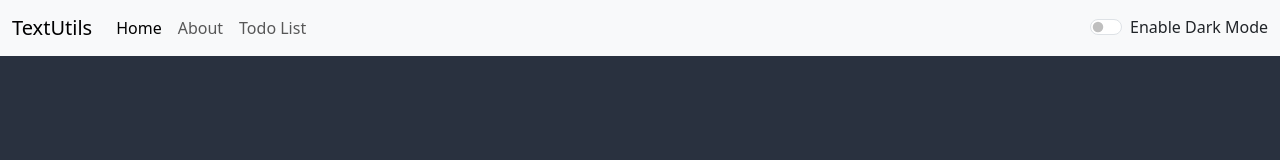
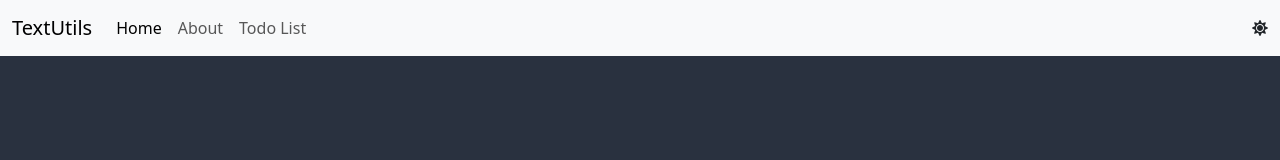
Before and after one commit to engmg99/React_Util_Projects, a React (Vite) app: page / in a window 1280 px wide. Shown: the top 160 px of the page. Built offline with nearby package versions, Linux system fonts and the light colour scheme.

Commit message:
fixed router part

```diff
--- a/src/App.jsx
+++ b/src/App.jsx
@@ -1,10 +1,10 @@
-import { useState } from "react";
 import Navbar from "./components/Navbar";
-import FirstComponent from "./components/FirstComponent";
 import TextForm from "./components/TextForm";
 import About from "./components/About";
 import Alert from "./components/Alert";
-import { Outlet } from "react-router-dom";
+import { BrowserRouter as Router, Routes, Route } from "react-router-dom";
+import React, { useState } from "react";
+import Todo from "./components/Todo";
 
 const App = () => {
   const [appModeDarkOrLight, setAppMode] = useState("light");
@@ -29,22 +29,37 @@ const App = () => {
   };
 
   return (
-    <>
+    <React.Fragment>
+      <main>
+        <Router>
           <Navbar
             headingTitle="TextUtils"
             appMode={appModeDarkOrLight}
             toggleMode={toggleMode}
           />
           <Alert alert={alert} />
-      {/* <About appMode={appModeDarkOrLight}></About> */}
-      <Outlet />
-      {/* <TextForm
+          <Routes>
+            <Route
+              path="/React_Util_Projects/"
+              element={
+                <TextForm
                   heading="Enter the text to analyze below"
                   appMode={appModeDarkOrLight}
                 />
-      <About />*/}
-      {/* <FirstComponent title="Practice Component" /> */}
-    </>
+              }
+            />
+            <Route
+              path="/React_Util_Projects/about"
+              element={<About appMode={appModeDarkOrLight} />}
+            />
+            <Route
+              path="/React_Util_Projects/toDo"
+              element={<Todo appMode={appModeDarkOrLight} />}
+            />
+          </Routes>
+        </Router>
+      </main>
+    </React.Fragment>
   );
 };
 
--- a/src/components/Navbar.jsx
+++ b/src/components/Navbar.jsx
@@ -1,4 +1,6 @@
 import { Link } from "react-router-dom";
+import { FaMoon, FaSun } from "react-icons/fa";
+import PropTypes from "prop-types";
 
 const Navbar = (props) => {
   return (
@@ -33,7 +35,11 @@ const Navbar = (props) => {
               </Link>
             </li>
             <li className="nav-item">
-              <Link className="nav-link" to="/React_Util_Projects/about">
+              <Link
+                className="nav-link"
+                to="/React_Util_Projects/about"
+                state={{ data: props.appMode }}
+              >
                 About
               </Link>
             </li>
@@ -43,26 +49,11 @@ const Navbar = (props) => {
               </Link>
             </li>
           </ul>
-          <div
-            className={`form-check form-switch text-${
-              props.appMode === "light" ? "dark" : "light"
-            }`}
-          >
-            <input
-              className="form-check-input"
-              type="checkbox"
-              role="switch"
-              id="flexSwitchCheckDefault"
-              onClick={props.toggleMode}
-            />
-            <label
-              className="form-check-label"
-              htmlFor="flexSwitchCheckDefault"
-            >
-              Enable Dark Mode
-            </label>
-          </div>
-
+          {props.appMode === "light" ? (
+            <FaSun onClick={props.toggleMode} />
+          ) : (
+            <FaMoon className="text-light" onClick={props.toggleMode} />
+          )}
           {/* <form className="d-flex" role="search">
             <input
               className="form-control me-2"
@@ -79,5 +70,9 @@ const Navbar = (props) => {
     </nav>
   );
 };
-
+Navbar.propTypes = {
+  appMode: PropTypes.string,
+  headingTitle: PropTypes.string,
+  toggleMode: PropTypes.func,
+};
 export default Navbar;
--- a/src/main.jsx
+++ b/src/main.jsx
@@ -2,34 +2,9 @@ import React from "react";
 import ReactDOM from "react-dom/client";
 import App from "./App.jsx";
 import "./index.css";
-import { RouterProvider, createBrowserRouter } from "react-router-dom";
-import About from "./components/About.jsx";
-import TextForm from "./components/TextForm.jsx";
-import Todo from "./components/Todo.jsx";
-
-const router = createBrowserRouter([
-  {
-    path: "/",
-    element: <App />,
-    children: [
-      {
-        path: "/React_Util_Projects",
-        element: <TextForm heading="Enter the text to analyze below" />,
-      },
-      {
-        path: "/React_Util_Projects/about",
-        element: <About />,
-      },
-      {
-        path: "/React_Util_Projects/toDo",
-        element: <Todo />,
-      },
-    ],
-  },
-]);
 
 ReactDOM.createRoot(document.getElementById("root")).render(
   <React.StrictMode>
-    <RouterProvider router={router} />
+    <App />
   </React.StrictMode>
 );
```
Lines whose indentation alone changed are shown as unchanged.
